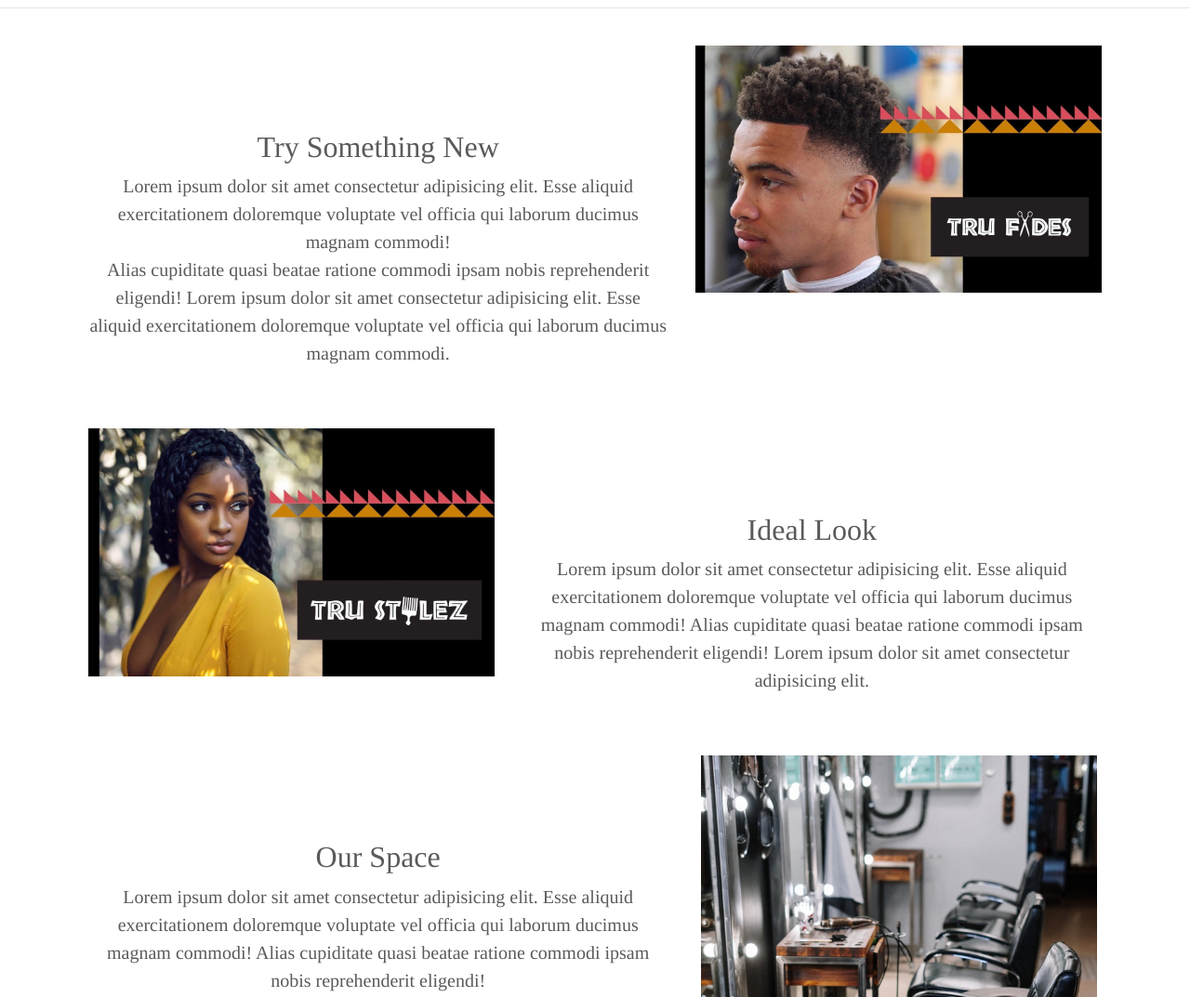
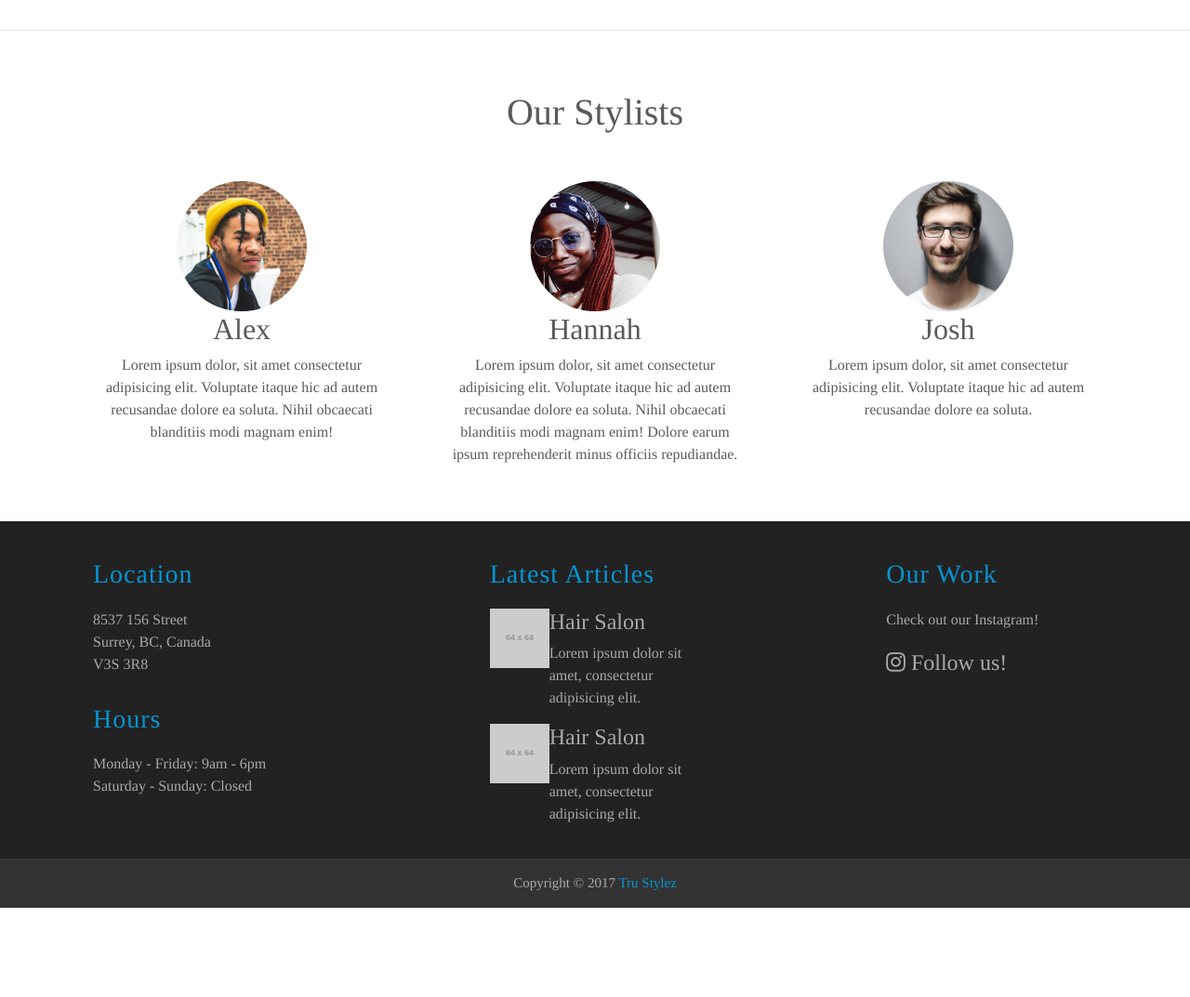
Before and after one commit to rjblee/tru_stylez, a plain HTML site: page aboutus.html in a window 1280 px wide. Shown: the part 880-1953 px from the top of the page at 93% size. After the commit the page ends 1857 px from the top, so only its background shows below. Drawn offline with nearby package versions, Linux system fonts and the light colour scheme; placeholder pictures from the web are drawn by us.

Commit message:
Add stylists to the page

```diff
--- a/aboutus.html
+++ b/aboutus.html
@@ -27,7 +27,7 @@
     <div class="container">
         <div class="navbar-wrapper">
             <nav class="navbar navbar-expand-lg navbar-dark bg-dark navbar-static-top">
-                <a class="navbar-brand" href="#"><img src="images/TruStylez-Logo.png" alt=""></a>
+                <a class="navbar-brand" href="index.html"><img src="images/TruStylez-Logo.png" alt=""></a>
 
                 <button class="navbar-toggler" type="button" data-toggle="collapse" data-target="#navbarSupportedContent" aria-controls="navbarSupportedContent" aria-expanded="false" aria-label="Toggle navigation">
                     <span class="navbar-toggler-icon"></span>
@@ -50,11 +50,11 @@
                                 Services
                             </a>
                             <div class="dropdown-menu" aria-labelledby="navbarDropdown">
-                                <a class="dropdown-item" href="#">Cut and Style</a>
-                                <a class="dropdown-item" href="#">Braid</a>
-                                <a class="dropdown-item" href="#">Treatments</a>
-                                <a class="dropdown-item" href="#">Perm</a>
-                                <a class="dropdown-item" href="#">Colouring</a>
+                                <a class="dropdown-item" href="services.html">Cut and Style</a>
+                                <a class="dropdown-item" href="services.html">Braid</a>
+                                <a class="dropdown-item" href="services.html">Treatments</a>
+                                <a class="dropdown-item" href="services.html">Perm</a>
+                                <a class="dropdown-item" href="services.html">Colouring</a>
                             </div>
                         </li>
                         <li class="nav-item">
@@ -64,7 +64,7 @@
                             <a class="nav-link" href="#">Contact</a>
                         </li> -->
                         <li class="nav-item nav-reserve">
-                            <a class="nav-link" href="#"><i class="fa fa-calendar-check"></i> Reserve Now</a>
+                            <a class="nav-link" href="contact.html"><i class="fa fa-calendar-check"></i> Reserve Now</a>
                         </li>
                     </ul>
 
@@ -83,45 +83,38 @@
         <div class="col-lg-6 div-1">
             <h2 class="aboutus-header">About Us</h2>
             <br>
+            <br>
             <p class="aboutus-content">Tru Stylez is a full-service hair salon that has been proudly serving clients from Surrey and across Lower Mainland since 2000. As masters in the art of hair colouring and design, our highly trained stylists have developed a variety of techniques after years of education, specialized training, and professional guidance.</p>
         </div>
     </div>
 
 
 <hr class="divider">
+<br>
 
-<!-- CONTENT SECTION -->
-
-    <div class="row content">
-        <div class="col-lg-7 div-1">
-            <h2 class="content-heading">Try Something New</h2>
-            <p class="lead">Lorem ipsum dolor sit amet consectetur adipisicing elit. Esse aliquid exercitationem doloremque voluptate vel officia qui laborum ducimus magnam commodi!
-               <br>Alias cupiditate quasi beatae ratione commodi ipsam nobis reprehenderit eligendi! Lorem ipsum dolor sit amet consectetur adipisicing elit. Esse aliquid exercitationem doloremque voluptate vel officia qui laborum ducimus magnam commodi.</p>
-        </div>
-        <div class="col-lg-5 div-2">
-            <img src="images/man with fades.jpg" alt="doggo" class="content-image img-responsive center-block img-fluid" width="660px" height="426px">
-        </div>
-    </div>
-    <div class="row content">
-        <div class="col-lg-5 div-4">
-            <img src="images/woman in yellow.jpg" alt="doggo" class="content-image img-responsive center-block img-fluid" width="660px" height="426px">
-        </div>
-        <div class="col-lg-7 div-3">
-            <h2 class="content-heading">Ideal Look</h2>
-            <p class="lead">Lorem ipsum dolor sit amet consectetur adipisicing elit. Esse aliquid exercitationem doloremque voluptate vel officia qui laborum ducimus magnam commodi! Alias cupiditate quasi beatae ratione commodi ipsam nobis reprehenderit eligendi! Lorem ipsum dolor sit amet consectetur adipisicing elit.</p>
-        </div>
-    </div>
-    <div class="row content">
-        <div class="col-lg-7">
-                <h2 class="content-heading">Our Space</h2>
-                <p class="lead">Lorem ipsum dolor sit amet consectetur adipisicing elit. Esse aliquid exercitationem doloremque voluptate vel officia qui laborum ducimus magnam commodi! Alias cupiditate quasi beatae ratione commodi ipsam nobis reprehenderit eligendi!</p>
-        </div>
-        <div class="col-lg-5">
-            <img src="images/hair salon.jpg" alt="doggo" class="content-image img-responsive center-block img-fluid" width="426px" height="533px">
+    <!-- TEAM SECTION -->
+    <h1 class="stylist">Our Stylists</h1>
+    <div class="container team">
+        <div class="row">
+            <div class="col-4">
+                <img src="images/stylist 2.jpg" alt="" class="rounded-circle animated jello" width="140" height="140">
+                <h2>Alex</h2>
+                <p>Lorem ipsum dolor, sit amet consectetur adipisicing elit. Voluptate itaque hic ad autem recusandae dolore ea soluta. Nihil obcaecati blanditiis modi magnam enim!</p>
+            </div>
+            <div class="col-4">
+                <img src="images/stylist 1.jpg" alt="" class="rounded-circle animated jello" width="140" height="140">
+                <h2>Hannah</h2>
+                <p>Lorem ipsum dolor, sit amet consectetur adipisicing elit. Voluptate itaque hic ad autem recusandae dolore ea soluta. Nihil obcaecati blanditiis modi magnam enim! Dolore earum ipsum reprehenderit minus officiis repudiandae.</p>
+            </div>
+            <div class="col-4">
+                <img src="images/member3.jpg" alt="" class="rounded-circle animated jello" width="140" height="140">
+                <h2>Josh</h2>
+                <p>Lorem ipsum dolor, sit amet consectetur adipisicing elit. Voluptate itaque hic ad autem recusandae dolore ea soluta.</p>
+            </div>
         </div>
     </div>
 
-
+ <br>
 
     <footer>
         <div class="container img-fluid">
@@ -142,7 +135,7 @@
                         <li>Sunday: Closed</li>
                         <li>Holidays: May vary</li> -->
 
-                        <li>Monday - Friday: 9 - 6</li>
+                        <li>Monday - Friday: 9am - 6pm</li>
                         <li>Saturday - Sunday: Closed</li>
                     </ul>
                 </div>
```
